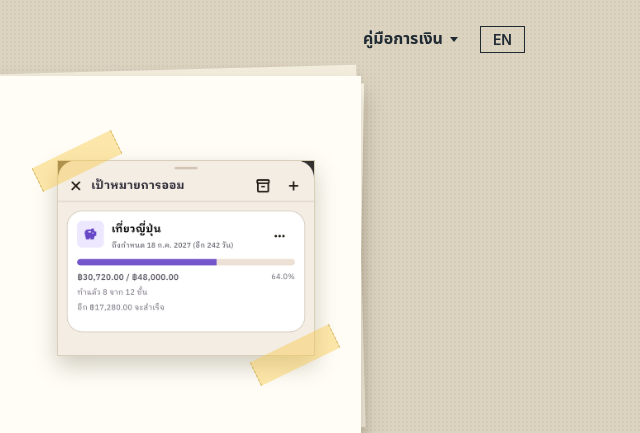
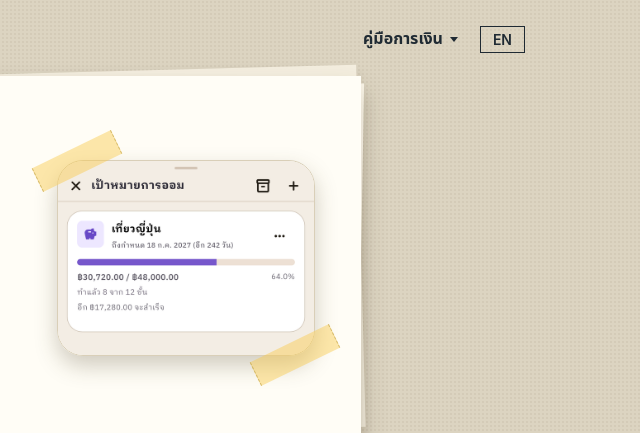
Before and after one commit to xssza44-web/ducksave-web, a plain HTML site: page index.html in a window 1280 px wide. Shown: the top 433 px of the page, 627-1267 px from the left. Drawn offline with Linux system fonts and the light colour scheme; a web font is replaced by a local one.

Commit message:
site: round the screenshot corners, which also clips the dark edge the crop left behind

```diff
--- a/assets/site.css
+++ b/assets/site.css
@@ -90,8 +90,10 @@ h1 em::before{content:"";position:absolute;left:-6px;right:-10px;top:12%;bottom:
 
 /* ───── รูปติดเทป ───── */
 .taped{position:relative}
+/* มุมมน — เจ้าของเลือก "มนกลาง" 20 พ.ย.
+   ความมนนี้ยังกินคราบมืดที่ติดมากับมุมบนของรูปหน้าจอออกไปด้วย (คราบกว้างข้างละ 31px ที่ขนาดต้นฉบับ) */
 .taped img{display:block;width:100%;border:1px solid var(--line);
-  box-shadow:0 10px 22px rgba(74,62,36,.26)}
+  border-radius:26px;box-shadow:0 10px 22px rgba(74,62,36,.26)}
 .taped::before,.taped::after{content:"";position:absolute;width:86px;height:26px;
   background:rgba(247,201,72,.44);border-left:1px dashed rgba(180,145,40,.5);
   border-right:1px dashed rgba(180,145,40,.5)}
```
